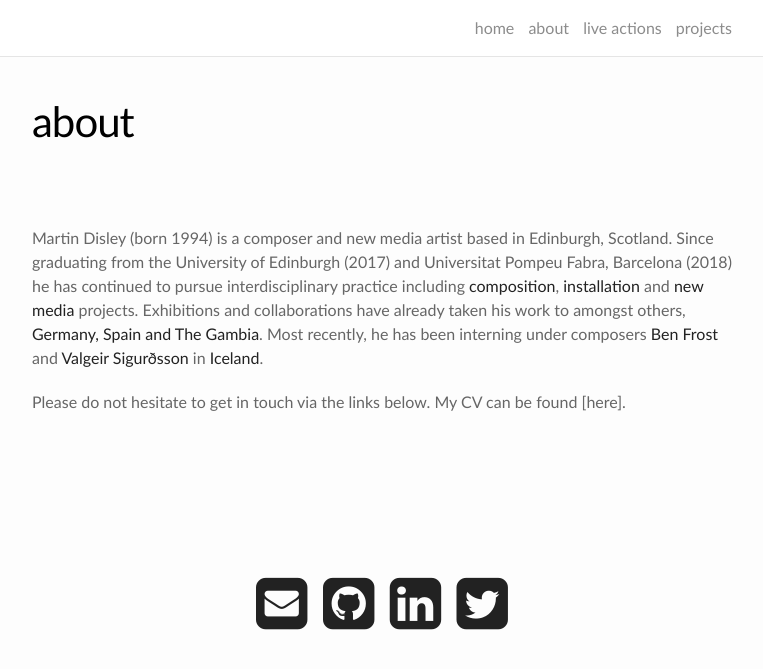
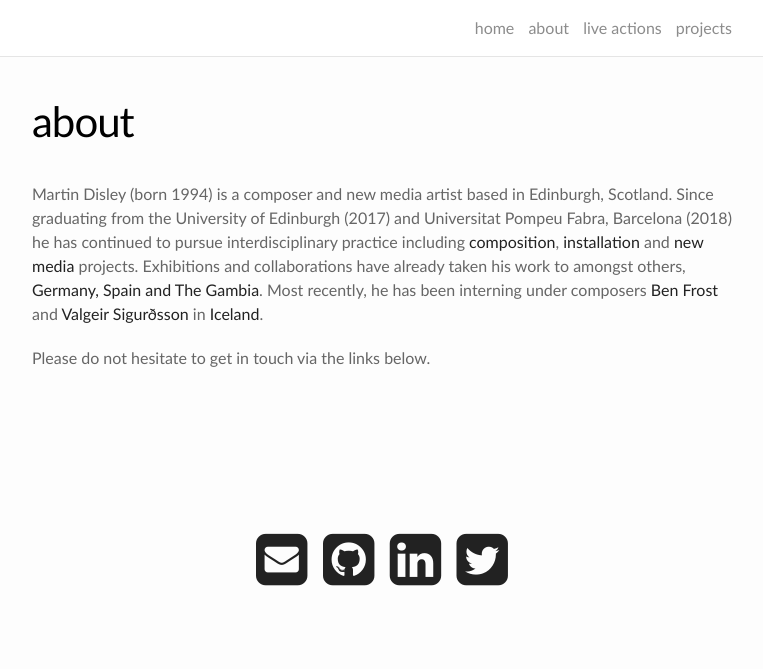
Before and after one commit to martindisley/martindisley.github.io, a Jekyll site: the page built from about.md, in a window 1280 px wide. Shown: the top 669 px of the page, without its empty margins (258-1021 px from the left). Built offline with Jekyll 4.4.1, drawn with Linux system fonts in a browser that asks for light colours; nearby versions of some CDN libraries.

Commit message:
about 03

```diff
--- a/about.md
+++ b/about.md
@@ -6,11 +6,11 @@ permalink: /about/
 
 <!---<img class="col one right" src="/img/prof_pic.jpg">--->
 
-<br/>
-
 Martin Disley (born 1994) is a composer and new media artist based in Edinburgh, Scotland. Since graduating from the University of Edinburgh (2017) and Universitat Pompeu Fabra, Barcelona (2018) he has continued to pursue interdisciplinary practice including [composition](https://www.martindisley.co.uk/portfolio/1_restnowdiehard/), [installation](https://www.martindisley.co.uk/portfolio/3_elquequeda/) and [new media](https://www.martindisley.co.uk/portfolio/2_thelisttweeted/) projects. Exhibitions and collaborations have already taken his work to amongst others, [Germany, Spain and The Gambia](https://www.martindisley.co.uk/live-action/). Most recently, he has been interning under composers [Ben Frost](http://ethermachines.com/) and [Valgeir Sigurðsson](http://valgeir.net/) in [Iceland](https://greenhouse.is/).
 
-Please do not hesitate to get in touch via the links below. My CV can be found [here].
+Please do not hesitate to get in touch via the links below.
+
+<!---My CV can be found [here].--->
 
 
 <br/>
```
